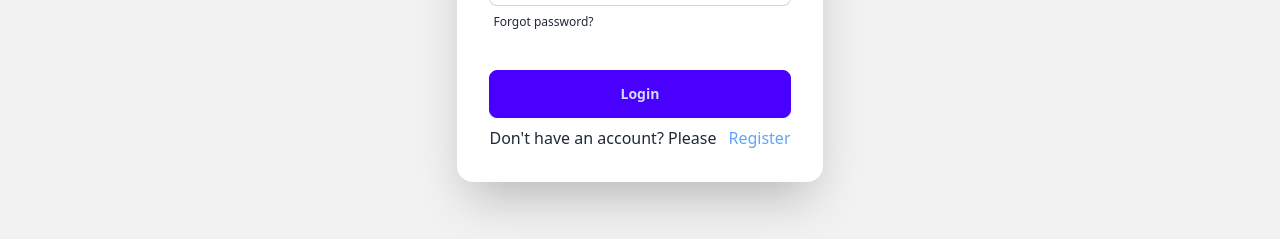
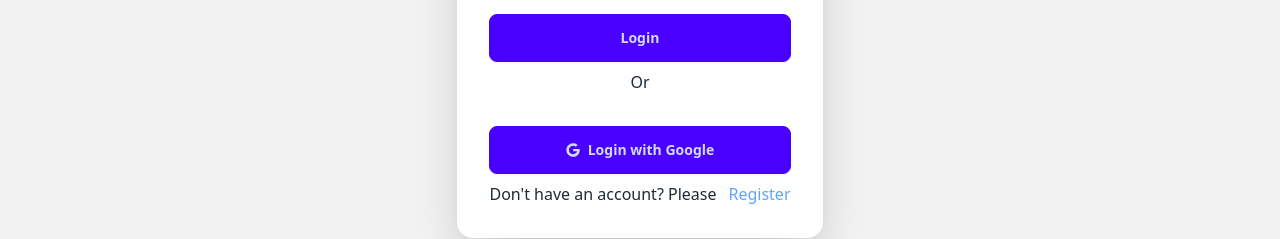
Before and after one commit to zohir26/coupon, a React (Vite) app: page /auth/login in a window 1280 px wide. Shown: the part 538-777 px from the top of the page. Built offline with nearby package versions, Linux system fonts and the light colour scheme; no server answers.

Commit message:
error page, read me

```diff
--- a/package.json
+++ b/package.json
@@ -10,6 +10,7 @@
     "preview": "vite preview"
   },
   "dependencies": {
+    "animate.css": "^4.1.1",
     "firebase": "^11.0.2",
     "hero-slider": "^3.2.1",
     "prop-types": "^15.8.1",
--- a/src/Provider/AuthProvider.jsx
+++ b/src/Provider/AuthProvider.jsx
@@ -8,6 +8,7 @@ export const AuthContext = createContext();
 const AuthProvider = ({ children }) => {
     const [user, setUser] = useState(null);
     const [loading, setLoading] = useState(true);
+
 
 
     const createNewUser = (email, password) => {
--- a/src/components/NavBar.jsx
+++ b/src/components/NavBar.jsx
@@ -43,7 +43,7 @@ const NavBar = () => {
 
             </ul>
           </div>
-          <Link to="/" className="btn btn-ghost text-xl">Coupon PRO </Link>
+          <Link to="/" className="btn btn-ghost text-xl animate-spin-slow">Coupon PRO </Link>
         </div>
         <div className="navbar-center hidden lg:flex">
           <ul className="menu menu-horizontal px-1 ">
--- a/src/index.css
+++ b/src/index.css
@@ -1,4 +1,5 @@
 @import url('https://fonts.googleapis.com/css2?family=Poppins:ital,wght@0,100;0,200;0,300;0,400;0,500;0,600;0,700;0,800;0,900;1,100;1,200;1,300;1,400;1,500;1,600;1,700;1,800;1,900&display=swap');
+@import 'animate.css';
 @tailwind base;
 @tailwind components;
 @tailwind utilities;
--- /dev/null
+++ b/src/page/ErrorPage.jsx
@@ -0,0 +1,14 @@
+import { NavLink, useNavigate } from "react-router";
+
+
+const ErrorPage = () => {
+ const navigate =useNavigate()
+    return (
+        <div className="w-[50%] mx-auto">
+            <h2 className="text-4xl bold text-center mb-10"> You have given a wrong URL</h2>
+            <NavLink className={`bg-primary btn flex rounded-xl text-white font-semibold `} to="/"  >Back to home page</NavLink>
+        </div>
+    );
+};
+
+export default ErrorPage;
--- a/src/page/Login.jsx
+++ b/src/page/Login.jsx
@@ -4,15 +4,26 @@ import { Link } from "react-router";
 import { useNavigate } from "react-router";
 import { AuthContext } from "../Provider/AuthProvider";
 import toast, { Toaster } from "react-hot-toast";
-import { sendPasswordResetEmail, getAuth } from "firebase/auth";
-
+import { sendPasswordResetEmail, getAuth, GoogleAuthProvider, signInWithPopup } from "firebase/auth";
+import { FaGoogle } from "react-icons/fa";
 const Login = () => {
   const auth = getAuth();
   const { userLogin, setUser } = useContext(AuthContext);
   const [error, setError] = useState({});
   const navigate = useNavigate();
   const emailRef = useRef();
+// handle google login
+const provider = new GoogleAuthProvider();
 
+const handleGoogleSignIn = () =>{
+  signInWithPopup(auth, provider)
+  .then ((result)=>{
+    console.log(result)
+  })
+  .catch((error)=>{
+    console.log(error)
+  })
+}
   // Handle Login
   const handleLogin = (event) => {
     event.preventDefault();
@@ -100,6 +111,13 @@ const Login = () => {
             <div className="form-control mt-6">
               <button className="btn btn-primary">Login</button>
             </div>
+            <h2 className="text-center">Or</h2>
+            <div className="form-control mt-6">
+              <button onClick={handleGoogleSignIn}
+               className="btn btn-primary">
+                 <FaGoogle /> Login with Google
+                 </button>
+            </div>
             <p>
               Don't have an account? Please
               <Link to="/auth/register" className="ml-3 text-blue-400">
--- a/src/page/Register.jsx
+++ b/src/page/Register.jsx
@@ -11,7 +11,7 @@ const Register = () => {
   const[showPassword, setShowPassword] =useState(false)
   const validatePassword = (password) => {
     const regex =
-      /^(?=.*[a-z])(?=.*[A-Z])(?=.*\d)(?=.*[@$!%*?&])[A-Za-z\d@$!%*?&]{8,}$/;
+      /^(?=.*[a-z])(?=.*[A-Z])(?=.*\d)(?=.*[@$!%*?&])[A-Za-z\d@$!%*?&]{6,}$/;
     return regex.test(password);
   };
 
@@ -33,7 +33,7 @@ const Register = () => {
       setError({
         ...error,
         password:
-          "Password must be at least 8 characters long, include an uppercase letter, a lowercase letter, a number, and a special character.",
+          "Password must be at least 6 characters long, include an uppercase letter, a lowercase letter, a number, and a special character.",
       });
       return;
     }
--- a/src/routers/router.jsx
+++ b/src/routers/router.jsx
@@ -7,6 +7,7 @@ import AuthLayout from "../layout/AuthLayout";
 import Login from "../page/Login";
 import Register from "../page/Register";
 import PrivateRoute from "./PrivateRoute";
+import ErrorPage from "../page/ErrorPage";
 
 const router = createBrowserRouter([
   {
@@ -70,7 +71,7 @@ const router = createBrowserRouter([
   },
   {
     path: "*",
-    element: <h1>Error</h1>,
+    element: <ErrorPage></ErrorPage>,
   },
 ]);
 
--- a/tailwind.config.js
+++ b/tailwind.config.js
@@ -9,6 +9,9 @@ export default {
       fontFamily : {
         "poppins":["Poppins", "serif"]
       },
+      animation: {
+        'spin-slow': 'spin 2s linear ',
+      },
     },
   },
   plugins: [
```
Also changed, not shown: 2 other files (tests, documents, lock files or other folders).
